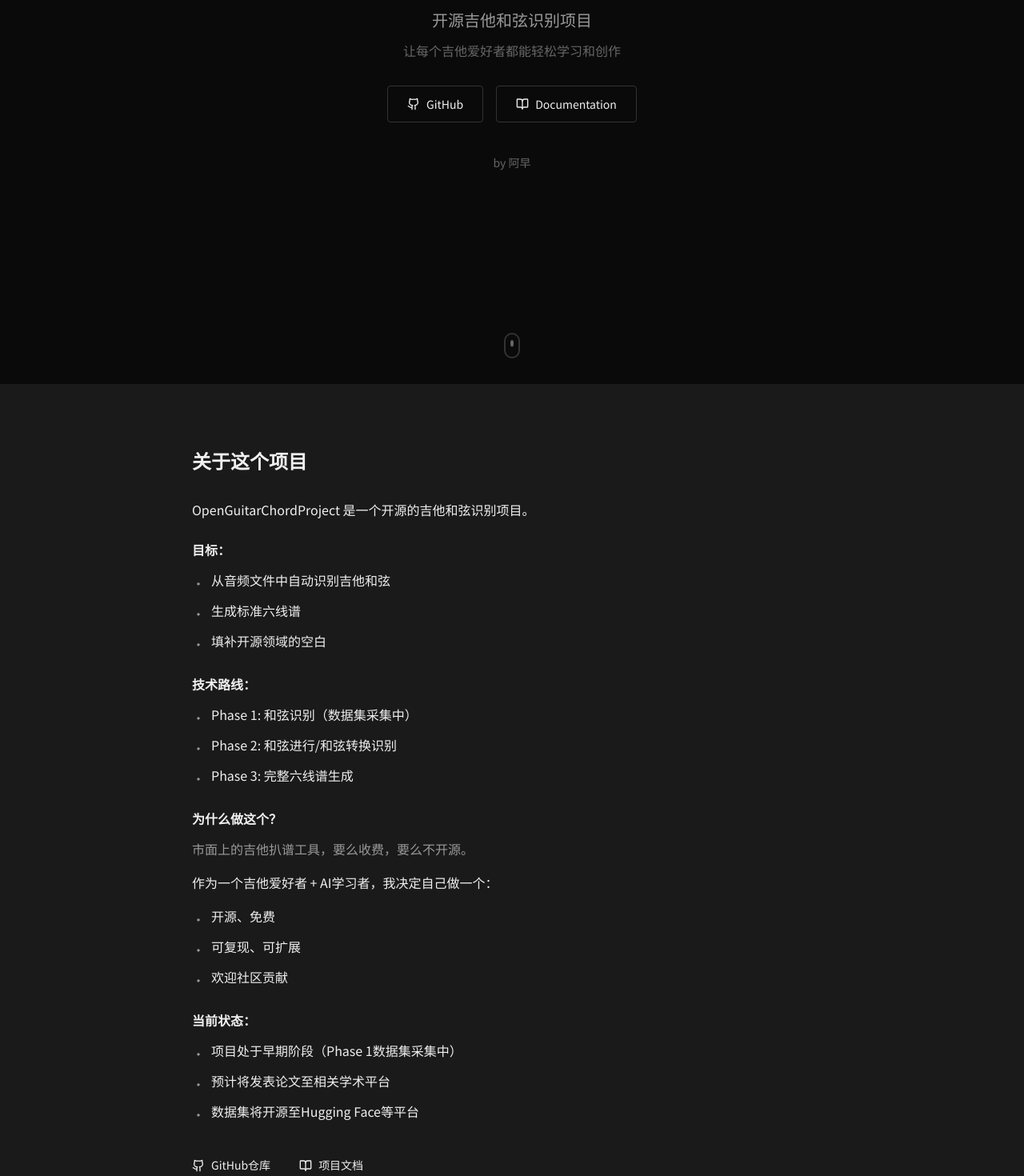
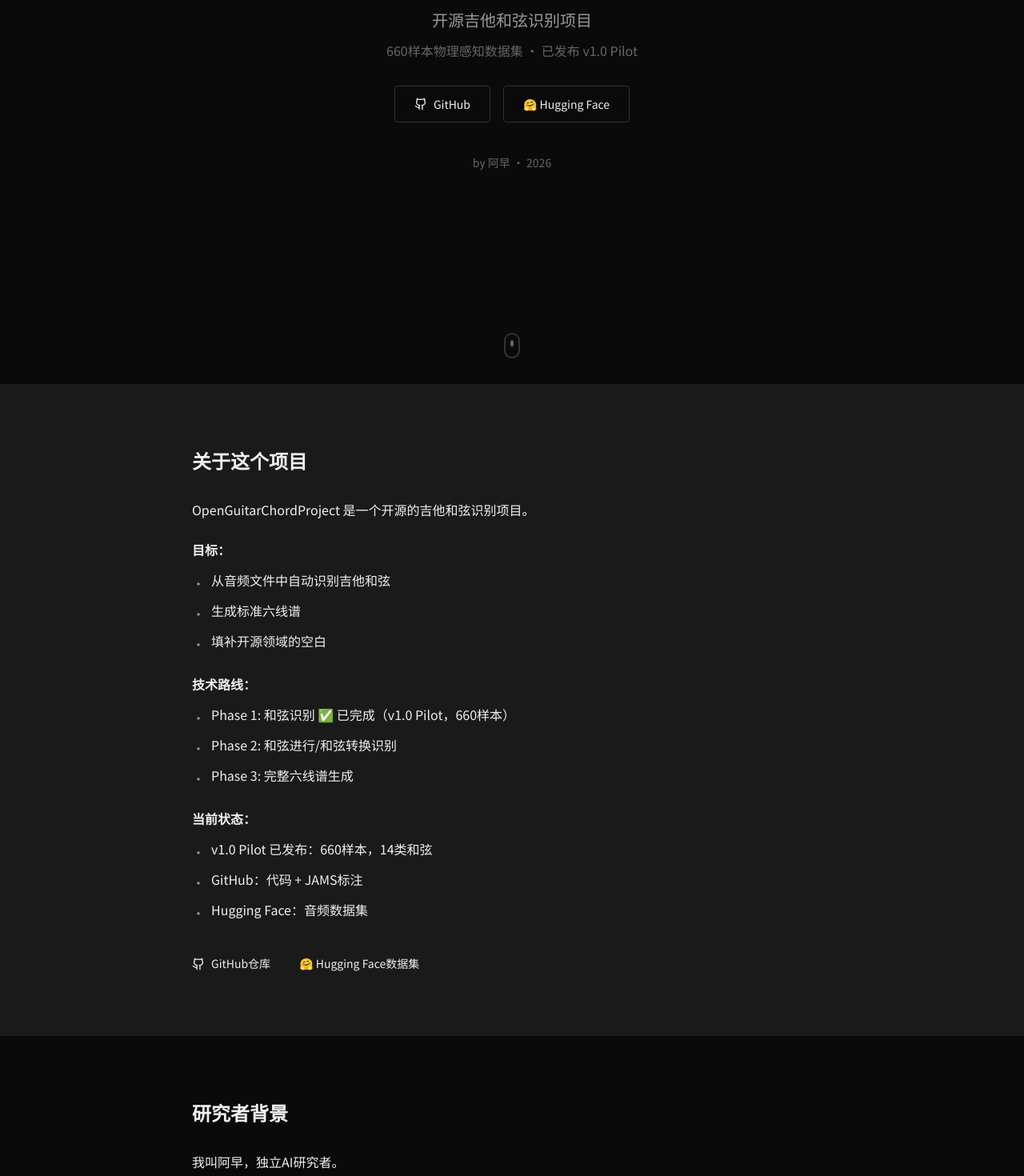
Before and after one commit to Zaosusu/zaosusu.github.io, a React (Vite) app: page / in a window 1280 px wide. Shown: the part 320-1790 px from the top of the page at 80% size. Built offline with nearby package versions, Linux system fonts and the light colour scheme.

Commit message:
Update OGCP-Pilot links: GitHub and Hugging Face

```diff
--- a/src/sections/Hero.tsx
+++ b/src/sections/Hero.tsx
@@ -1,4 +1,4 @@
-import { Github, BookOpen } from 'lucide-react';
+import { Github } from 'lucide-react';
 
 export function Hero() {
   return (
@@ -16,13 +16,13 @@
 
         {/* Description */}
         <p className="font-noto text-sm md:text-base text-text-muted mb-8">
-          让每个吉他爱好者都能轻松学习和创作
+          660样本物理感知数据集 · 已发布 v1.0 Pilot
         </p>
 
         {/* Button Group */}
         <div className="flex flex-col sm:flex-row items-center justify-center gap-4 mb-10">
           <a
-            href="https://github.com/zaosusu"
+            href="https://github.com/Zaosusu/ogcp-pilot"
             target="_blank"
             rel="noopener noreferrer"
             className="inline-flex items-center gap-2 px-6 py-3 border border-border-custom rounded text-text-primary hover:border-text-secondary hover:text-text-secondary transition-colors duration-200"
@@ -31,17 +31,18 @@
             <span className="font-noto text-sm">GitHub</span>
           </a>
           <a
-            href="#project"
+            href="https://huggingface.co/datasets/Zaosusu/ogcp-pilot"
+            target="_blank"
+            rel="noopener noreferrer"
             className="inline-flex items-center gap-2 px-6 py-3 border border-border-custom rounded text-text-primary hover:border-text-secondary hover:text-text-secondary transition-colors duration-200"
           >
-            <BookOpen className="w-4 h-4" />
-            <span className="font-noto text-sm">Documentation</span>
+            <span className="font-noto text-sm">🤗 Hugging Face</span>
           </a>
         </div>
 
         {/* Author */}
         <p className="font-noto text-sm text-text-muted">
-          by 阿早
+          by 阿早 · 2026
         </p>
       </div>
 
--- a/src/sections/ProjectOverview.tsx
+++ b/src/sections/ProjectOverview.tsx
@@ -1,4 +1,4 @@
-import { Github, BookOpen, ExternalLink } from 'lucide-react';
+import { Github, ExternalLink } from 'lucide-react';
 
 export function ProjectOverview() {
   return (
@@ -40,7 +40,7 @@
             <ul className="space-y-2">
               <li className="flex items-start gap-2">
                 <span className="text-text-secondary mt-1">•</span>
-                <span>Phase 1: 和弦识别（数据集采集中）</span>
+                <span>Phase 1: 和弦识别 ✅ 已完成（v1.0 Pilot，660样本）</span>
               </li>
               <li className="flex items-start gap-2">
                 <span className="text-text-secondary mt-1">•</span>
@@ -53,46 +53,21 @@
             </ul>
           </div>
 
-          {/* Why */}
-          <div>
-            <h3 className="font-bold text-text-primary mb-3">为什么做这个？</h3>
-            <p className="text-text-secondary mb-4">
-              市面上的吉他扒谱工具，要么收费，要么不开源。
-            </p>
-            <p className="mb-4">
-              作为一个吉他爱好者 + AI学习者，我决定自己做一个：
-            </p>
-            <ul className="space-y-2">
-              <li className="flex items-start gap-2">
-                <span className="text-text-secondary mt-1">•</span>
-                <span>开源、免费</span>
-              </li>
-              <li className="flex items-start gap-2">
-                <span className="text-text-secondary mt-1">•</span>
-                <span>可复现、可扩展</span>
-              </li>
-              <li className="flex items-start gap-2">
-                <span className="text-text-secondary mt-1">•</span>
-                <span>欢迎社区贡献</span>
-              </li>
-            </ul>
-          </div>
-
           {/* Current Status */}
           <div>
             <h3 className="font-bold text-text-primary mb-3">当前状态：</h3>
             <ul className="space-y-2">
               <li className="flex items-start gap-2">
                 <span className="text-text-secondary mt-1">•</span>
-                <span>项目处于早期阶段（Phase 1数据集采集中）</span>
+                <span>v1.0 Pilot 已发布：660样本，14类和弦</span>
               </li>
               <li className="flex items-start gap-2">
                 <span className="text-text-secondary mt-1">•</span>
-                <span>预计将发表论文至相关学术平台</span>
+                <span>GitHub：代码 + JAMS标注</span>
               </li>
               <li className="flex items-start gap-2">
                 <span className="text-text-secondary mt-1">•</span>
-                <span>数据集将开源至Hugging Face等平台</span>
+                <span>Hugging Face：音频数据集</span>
               </li>
             </ul>
           </div>
@@ -101,7 +76,7 @@
         {/* Links */}
         <div className="flex flex-col sm:flex-row items-start sm:items-center gap-4 mt-10">
           <a
-            href="https://github.com/zaosusu"
+            href="https://github.com/Zaosusu/ogcp-pilot"
             target="_blank"
             rel="noopener noreferrer"
             className="inline-flex items-center gap-2 text-text-primary hover:text-text-secondary transition-colors duration-200 group"
@@ -113,13 +88,15 @@
             <ExternalLink className="w-3 h-3 opacity-0 group-hover:opacity-100 transition-opacity" />
           </a>
           <a
-            href="#project"
+            href="https://huggingface.co/datasets/Zaosusu/ogcp-pilot"
+            target="_blank"
+            rel="noopener noreferrer"
             className="inline-flex items-center gap-2 text-text-primary hover:text-text-secondary transition-colors duration-200 group"
           >
-            <BookOpen className="w-4 h-4" />
             <span className="font-noto text-sm border-b border-transparent group-hover:border-text-secondary">
-              项目文档
+              🤗 Hugging Face数据集
             </span>
+            <ExternalLink className="w-3 h-3 opacity-0 group-hover:opacity-100 transition-opacity" />
           </a>
         </div>
       </div>
```
